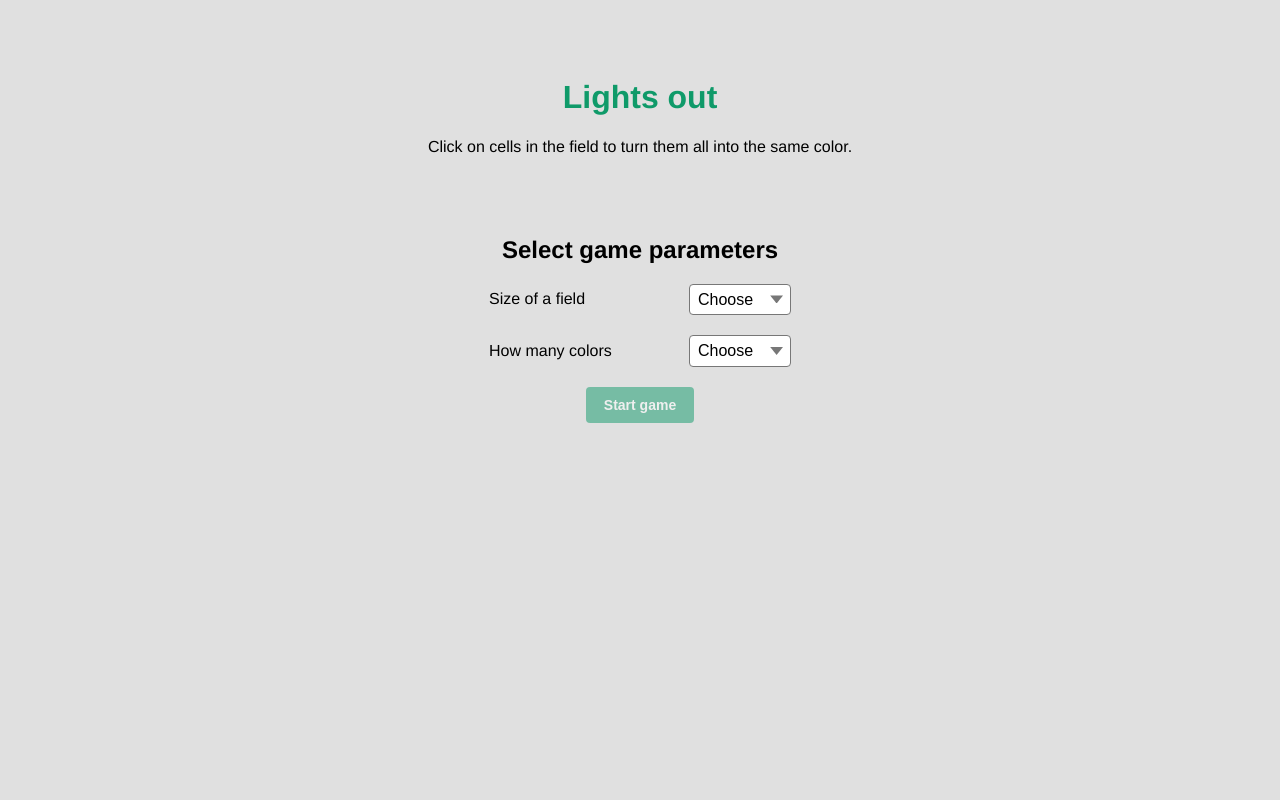
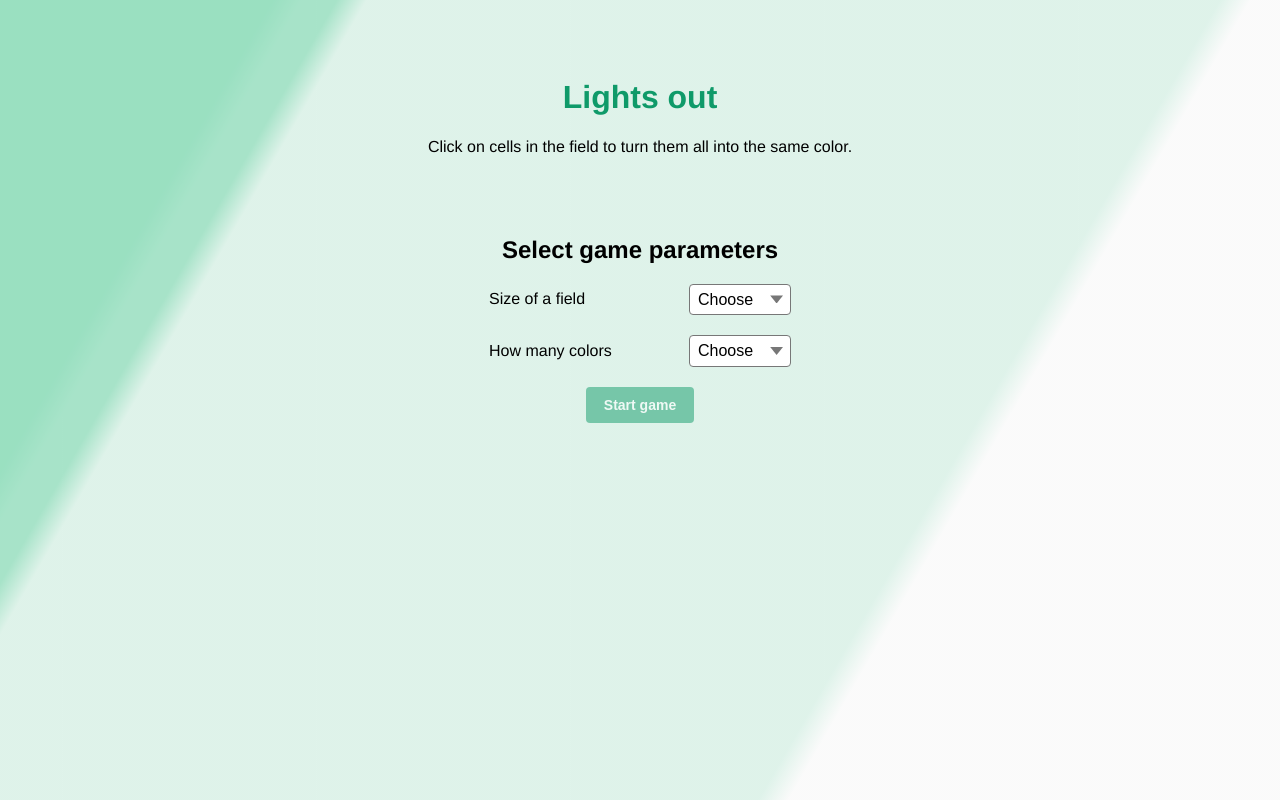
Before and after one commit to martinmatejovsky/lights-out-vue3-typescript, a Vue app: page /#/ in a window 1280 px wide. Built offline with nearby package versions, Linux system fonts and the light colour scheme.

Commit message:
background animation effects

```diff
--- a/public/index.html
+++ b/public/index.html
@@ -8,6 +8,10 @@
     <title><%= htmlWebpackPlugin.options.title %></title>
   </head>
   <body>
+    <div class="background-effect background-element-1"></div>
+    <div class="background-effect background-element-2"></div>
+    <div class="background-effect background-element-3"></div>
+
     <noscript>
       <strong>We're sorry but <%= htmlWebpackPlugin.options.title %> doesn't work properly without JavaScript enabled. Please enable it to continue.</strong>
     </noscript>
--- a/src/styles/assets/_animations.scss
+++ b/src/styles/assets/_animations.scss
@@ -5,6 +5,16 @@
   }
   50% {
     background: rgba($color-background-default, 12%);
+  }
+}
+
+// SLIDE
+@keyframes slide {
+  0% {
+    transform:translateX(-25%);
+  }
+  100% {
+    transform:translateX(25%);
   }
 }
 
--- a/src/styles/assets/_colors.scss
+++ b/src/styles/assets/_colors.scss
@@ -7,6 +7,7 @@ $color-secondary: #90e0bd;
 
 // USAGE
 $color-background-default: $color-black;
+$color-background-complementary: $color-secondary;
 $color-background-inverted: $color-white;
 
 $color-select-border: $color-gray;
--- a/src/styles/pages/_common.scss
+++ b/src/styles/pages/_common.scss
@@ -27,3 +27,27 @@ p {
 .heading-2 {
   color: $color-heading-secondary;
 }
+
+// created by https://www.sliderrevolution.com/resources/css-animated-background/
+.background-effect {
+  animation: slide 30s ease-in-out infinite alternate;
+  background-image: linear-gradient(-60deg, $color-background-inverted 50%, $color-background-complementary 51%);
+  bottom: 0;
+  left: -50%;
+  opacity: .5;
+  position:fixed;
+  right: -50%;
+  top: 0;
+  z-index: -1;
+}
+
+.background-element-1 {}
+
+.background-element-2 {
+  animation-direction: alternate-reverse;
+  animation-duration: 16s;
+}
+
+.background-element-3 {
+  animation-duration: 22s;
+}
```
